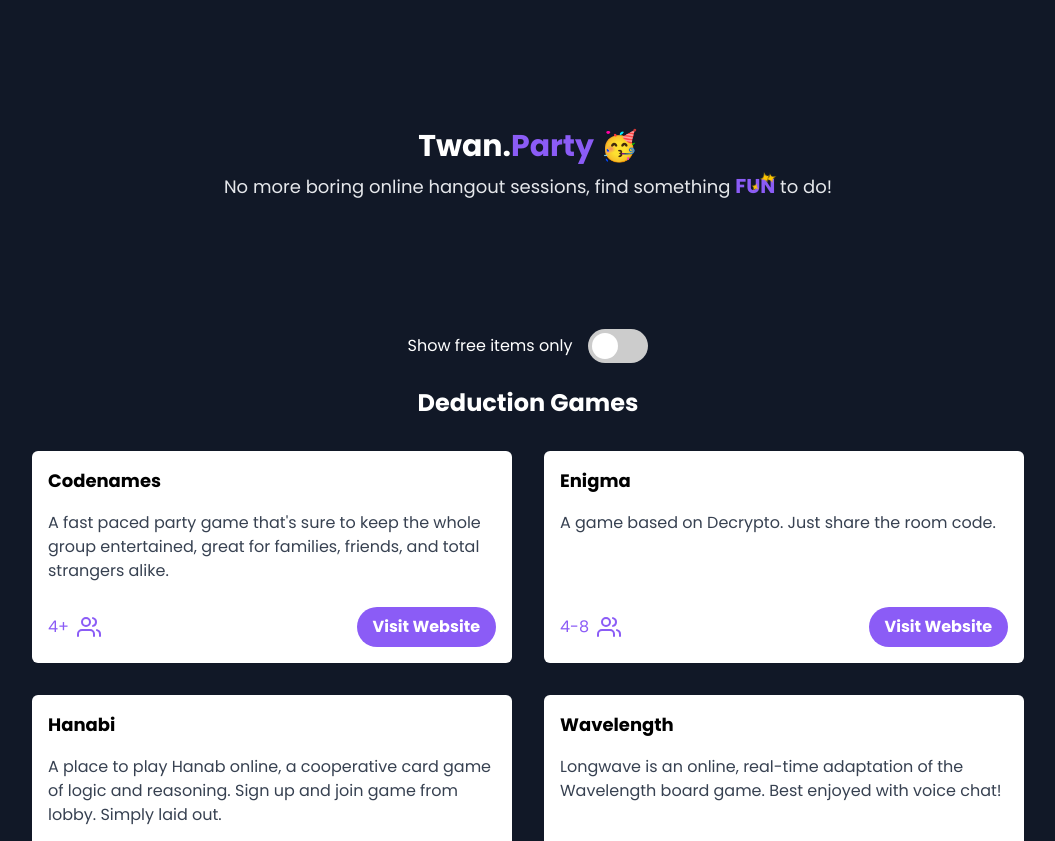
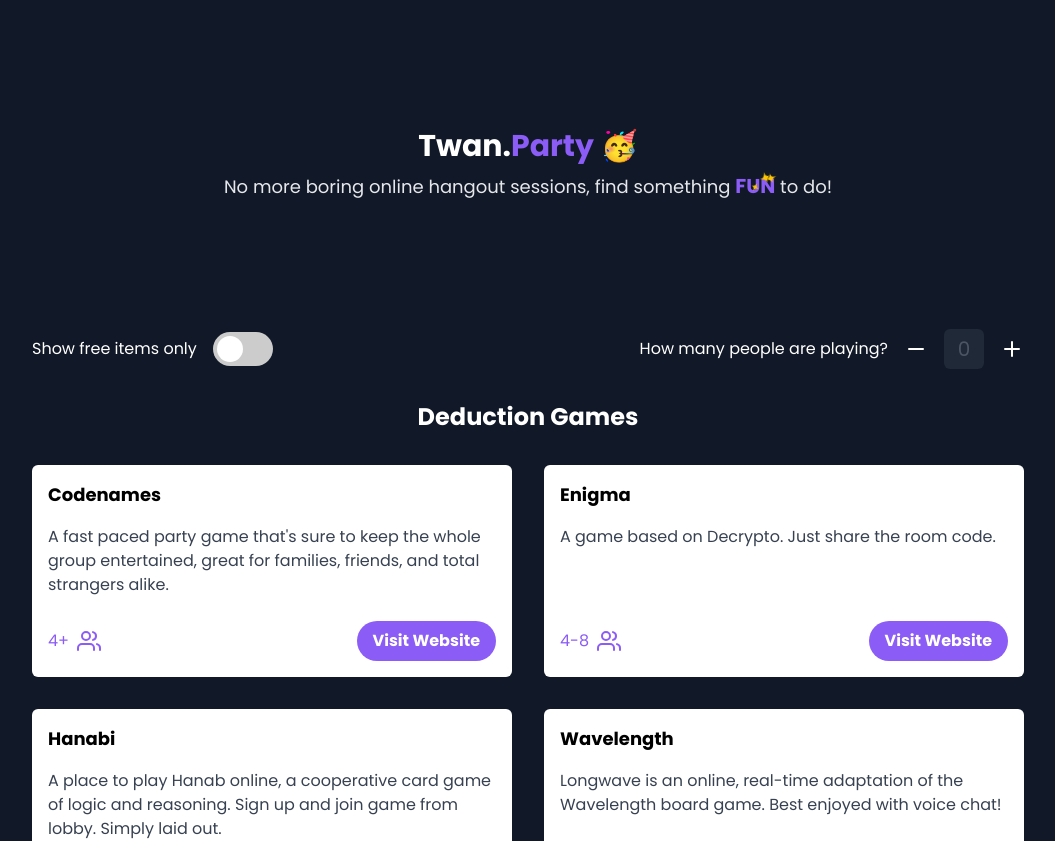
Before and after one commit to fu4303/twan-party, a React (Create React App) app: page / in a window 1280 px wide. Shown: the top 841 px of the page, without its empty margins (112-1167 px from the left). Built offline with nearby package versions, Linux system fonts and the light colour scheme.

Commit message:
create new filter

```diff
--- a/src/App.js
+++ b/src/App.js
@@ -1,11 +1,8 @@
-import { useState } from "react";
-import { Users, DollarSign } from "react-feather";
+import { useState, useEffect } from "react";
+import { Users, DollarSign, Minus, Plus } from "react-feather";
 import Sparkles from "./sparkles";
 
 import Links from "./links";
-const freeItems = Links.map((cat) => {
-  return { ...cat, items: cat.items.filter((items) => items.paid === false) };
-});
 
 const Item = (props) => {
   let { item } = props;
@@ -61,6 +58,87 @@
 
 function App() {
   const [showFreeItems, setShowFreeItems] = useState(false);
+  const [amountOfPlayers, setAmountOfPlayers] = useState(0);
+  const [linksArray, setLinksArray] = useState(Links);
+
+  useEffect(() => {
+    let linksArray = Links;
+
+    const filters = {
+      free: showFreeItems,
+      players: Number(amountOfPlayers),
+    };
+
+    if (filters.free) {
+      linksArray = linksArray.map((Link) => {
+        return { ...Link, items: Link.items.filter((item) => !item.paid) };
+      });
+    }
+
+    if (filters.players !== 0) {
+      linksArray = linksArray.map((Link) => {
+        return {
+          ...Link,
+          items: Link.items.filter((item) => {
+            var player_amount = item.players.split(/[.*+-/_]/);
+            var minimum = player_amount[0];
+            if (filters.players >= minimum) {
+              var maximum = player_amount[1];
+              if (maximum) {
+                return filters.players <= maximum;
+              }
+              return true;
+            }
+            return false;
+          }),
+        };
+      });
+    }
+
+    linksArray = linksArray.filter((Link) => {
+      return Link.items.length;
+    });
+
+    return setLinksArray(linksArray);
+  }, [showFreeItems, amountOfPlayers]);
+
+  const handleAmountOfPlayersChange = (event, operation) => {
+    if (operation === "-") {
+      return setAmountOfPlayers(Number(amountOfPlayers) > 0 ? Number(amountOfPlayers) - 1 : 0);
+    }
+    if (operation === "+") {
+      return setAmountOfPlayers(Number(amountOfPlayers) < 100 ? Number(amountOfPlayers) + 1 : 100);
+    }
+
+    let { value } = event.target;
+
+    // Return if the value includes a non-numeric keystroke
+    const regex = /[0-9]|\./;
+    if (!regex.test(value) && value !== "") {
+      return;
+    }
+
+    // Return if number is above 100
+    if (value > 100) {
+      return;
+    }
+
+    // Return if number is below 0
+    if (value < 0) {
+      return;
+    }
+
+    // Remove stupid zeros
+    if (value[0] === "0" && value.length > 1) {
+      value = value.substring(1);
+    }
+
+    if (value === "0") {
+      value = 0;
+    }
+
+    setAmountOfPlayers(value);
+  };
 
   return (
     <>
@@ -77,7 +155,8 @@
         </h2>
       </header>
       <main className="container mx-auto px-4">
-        <div className="flex items-center justify-between md:justify-center mb-6">
+        <div className="flex flex-col md:flex-row md:justify-between md:items-center">
+          <div className="flex items-center justify-between md:justify-center mb-8">
             <p className="text-white md:mr-4">Show free items only</p>
             <label className="switch">
               <input
@@ -91,8 +170,38 @@
               <span className="slider"></span>
             </label>
           </div>
+          <div className="text-white flex items-center justify-between md:justify-center mb-8">
+            <p className="md:mr-4">
+              How many people <span className="hidden md:inline">are playing</span>?
+            </p>
+            <div className="flex items-center select-none">
+              <Minus
+                className="cursor-pointer hover:opacity-50 transition-opacity"
+                onClick={(e) => {
+                  handleAmountOfPlayersChange(e, "-");
+                }}
+              />
+              <label>
+                <input
+                  className="w-10 h-10 mx-4 text-xl rounded-md bg-gray-800 text-center appearance-none m-0 focus:outline-none focus:ring focus:ring-purple-500"
+                  style={amountOfPlayers === 0 ? { color: "#4b5563" } : null}
+                  type="number"
+                  name="people"
+                  value={amountOfPlayers}
+                  onChange={handleAmountOfPlayersChange}
+                />
+              </label>
+              <Plus
+                className="cursor-pointer hover:opacity-50 transition-opacity"
+                onClick={(e) => {
+                  handleAmountOfPlayersChange(e, "+");
+                }}
+              />
+            </div>
+          </div>
+        </div>
 
-        <Categories categories={showFreeItems ? freeItems : Links} />
+        <Categories categories={linksArray} />
       </main>
     </>
   );
--- a/src/index.css
+++ b/src/index.css
@@ -5,3 +5,13 @@
 .container {
   max-width: 1024px;
 }
+
+input::-webkit-outer-spin-button,
+input::-webkit-inner-spin-button {
+  -webkit-appearance: none;
+  margin: 0; /* <-- Apparently some margin are still there even though it's hidden */
+}
+
+input[type="number"] {
+  -moz-appearance: textfield; /* Firefox */
+}
```
Also changed, not shown: 1 other file (tests, documents, lock files or other folders). Lines whose indentation alone changed are shown as unchanged.
